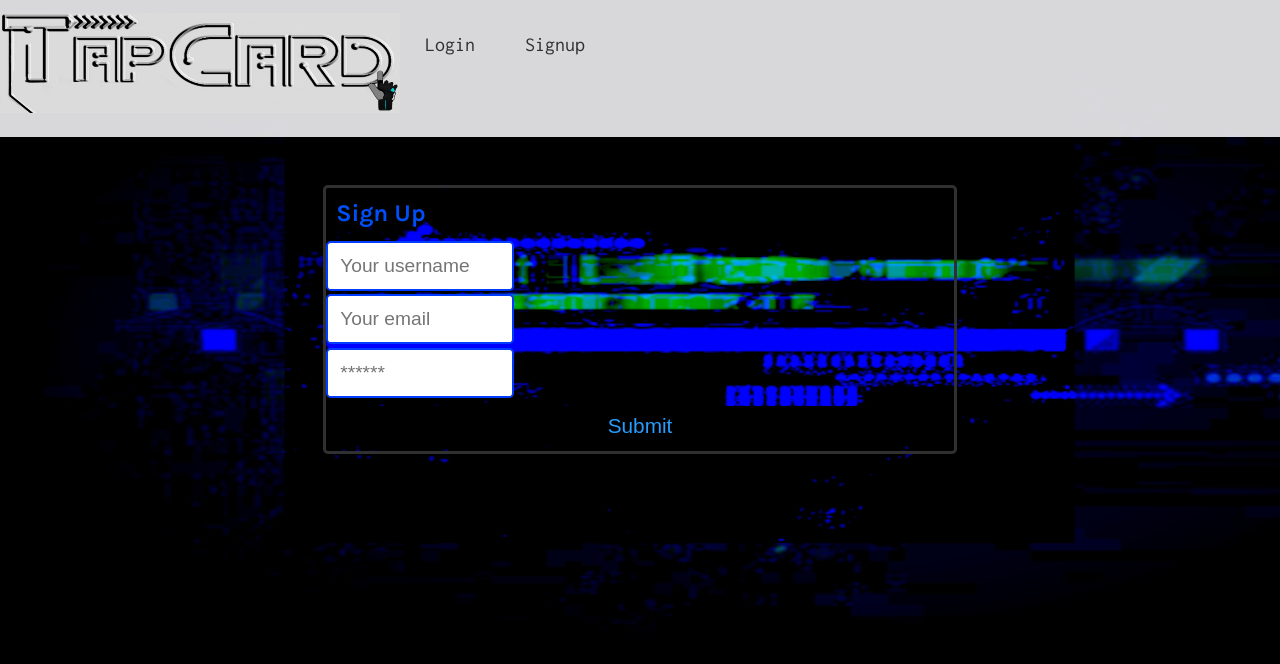
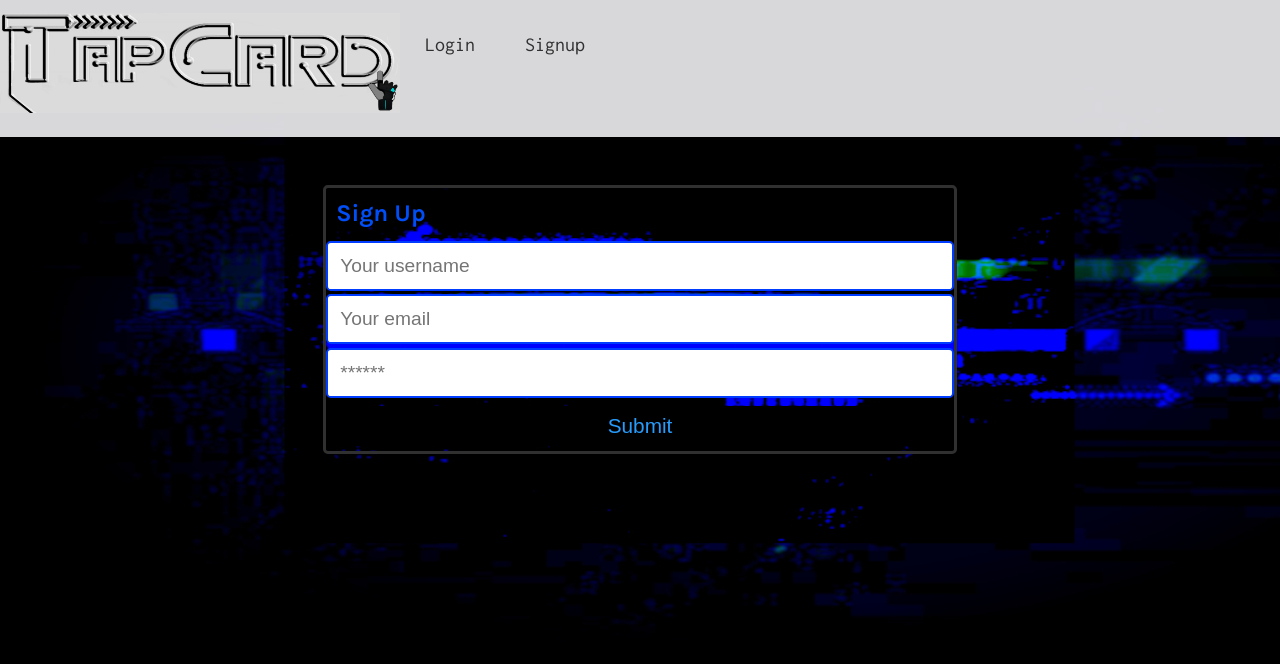
Before and after one commit to Israel2800/TapCard, a React (Create React App) app in the folder client/: page /signup in a window 1280 px wide. Shown: the top 664 px of the page. Built offline with nearby package versions, Linux system fonts and the light colour scheme.

Commit message:
form input fix

```diff
--- a/client/src/index.css
+++ b/client/src/index.css
@@ -256,7 +256,7 @@ nav a:hover {
 }
 
 .form-input {
-  width: 30%;
+  width: 100%;
   padding: 0.75rem;
   margin: 0.2rem 0;
   font-size: 1.2rem;
--- a/client/src/signupStyle.css
+++ b/client/src/signupStyle.css
@@ -222,7 +222,7 @@ nav a:hover {
 }
 
 .loginform-input {
-  width: 30%;
+  width: 100%;
   padding: 0.75rem;
   margin: 0.2rem 0;
   font-size: 1.2rem;
@@ -232,7 +232,7 @@ nav a:hover {
 }
 
 .form-input {
-  width: 30%;
+  width: 100%;
   padding: 0.75rem;
   margin: 0.2rem 0;
   font-size: 1.2rem;
```
